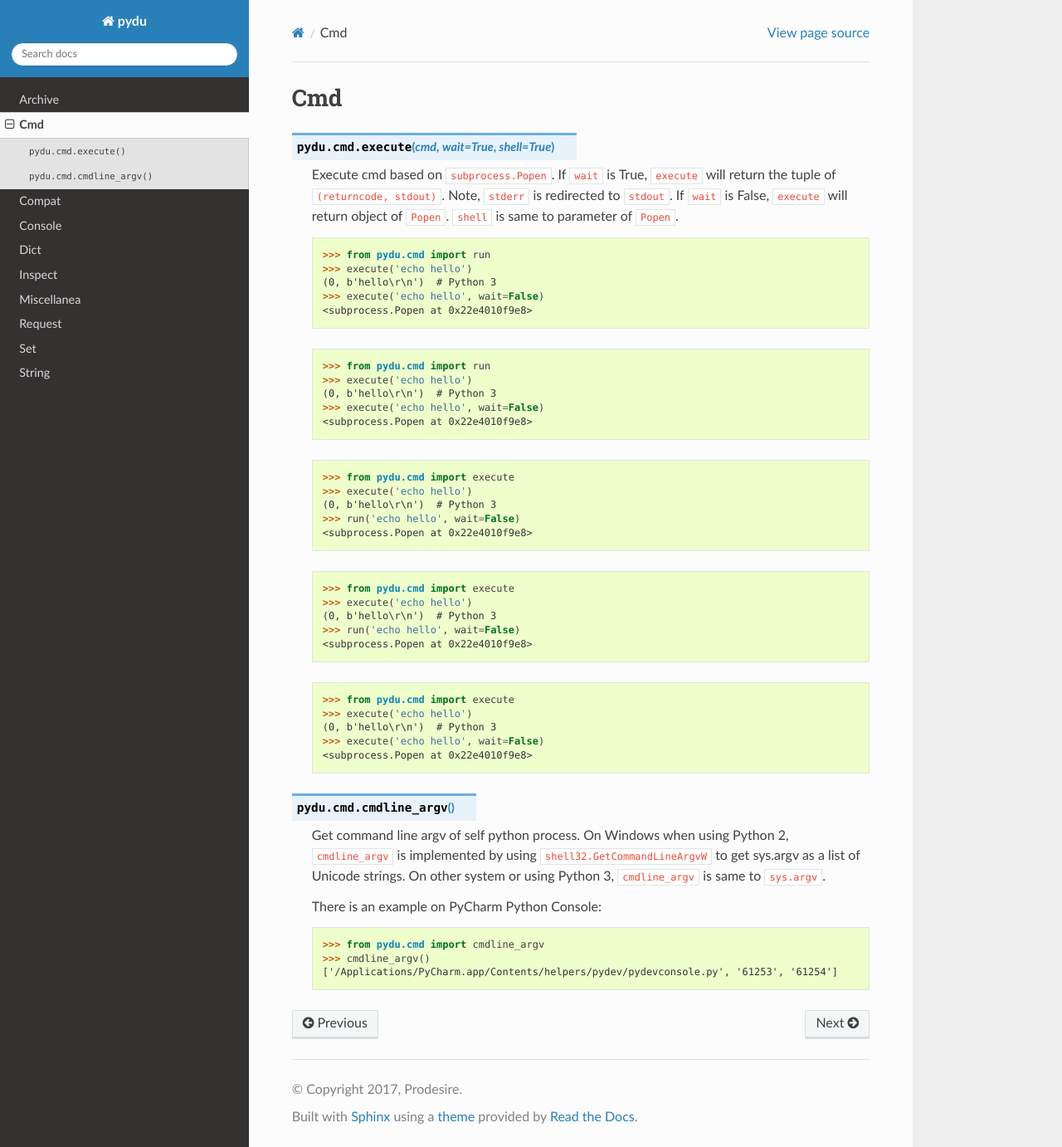
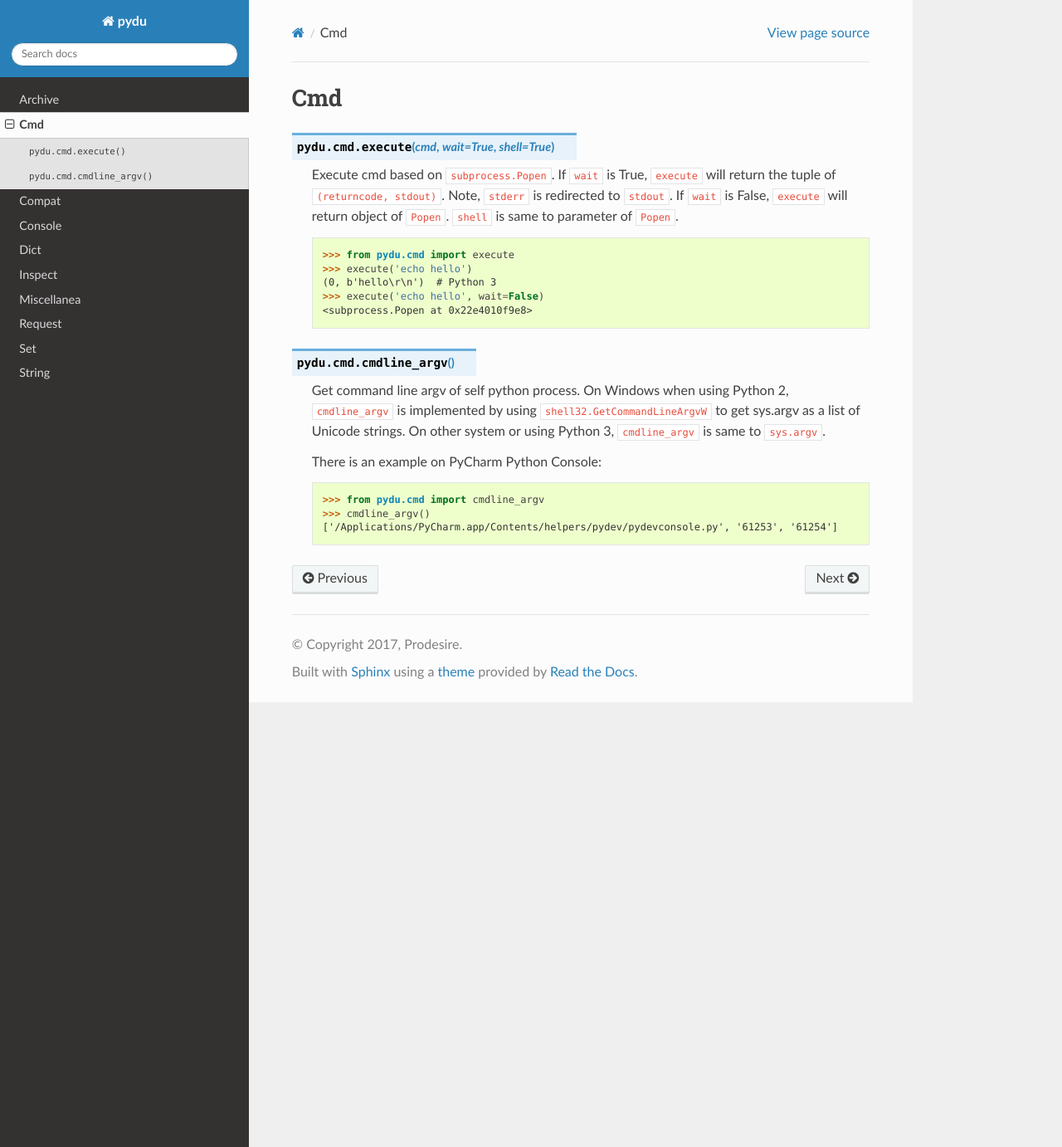
Before and after one commit to flaggo/pydu, a Sphinx documentation site: the page built from docs/cmd.rst, in a window 1280 px wide and 1382 px high. Shown: the whole window at 83% size. Built offline with Sphinx 7.4.7 and the Read the Docs theme 2.0.0, drawn with Linux system fonts in a browser that asks for light colours.

Commit message:
fix cmd doc replicate

```diff
--- a/docs/cmd.rst
+++ b/docs/cmd.rst
@@ -8,42 +8,6 @@ Cmd
     Note, ``stderr`` is redirected to ``stdout``. If ``wait`` is False, ``execute``
     will return object of ``Popen``.
     ``shell`` is same to parameter of ``Popen``.
-
-        >>> from pydu.cmd import run
-        >>> execute('echo hello')
-        (0, b'hello\r\n')  # Python 3
-        >>> execute('echo hello', wait=False)
-        <subprocess.Popen at 0x22e4010f9e8>
-
-
-
-
-        >>> from pydu.cmd import run
-        >>> execute('echo hello')
-        (0, b'hello\r\n')  # Python 3
-        >>> execute('echo hello', wait=False)
-        <subprocess.Popen at 0x22e4010f9e8>
-
-
-
-
-        >>> from pydu.cmd import execute
-        >>> execute('echo hello')
-        (0, b'hello\r\n')  # Python 3
-        >>> run('echo hello', wait=False)
-        <subprocess.Popen at 0x22e4010f9e8>
-
-
-
-
-        >>> from pydu.cmd import execute
-        >>> execute('echo hello')
-        (0, b'hello\r\n')  # Python 3
-        >>> run('echo hello', wait=False)
-        <subprocess.Popen at 0x22e4010f9e8>
-
-
-
 
     >>> from pydu.cmd import execute
     >>> execute('echo hello')
```
